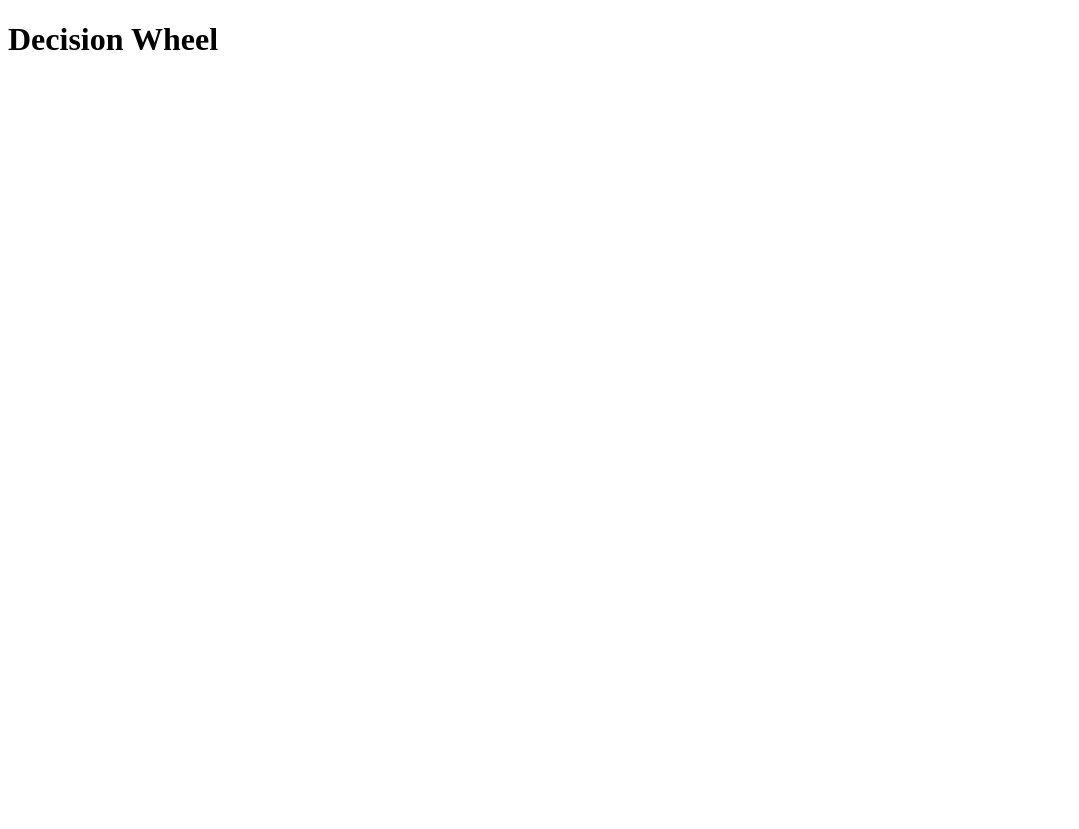
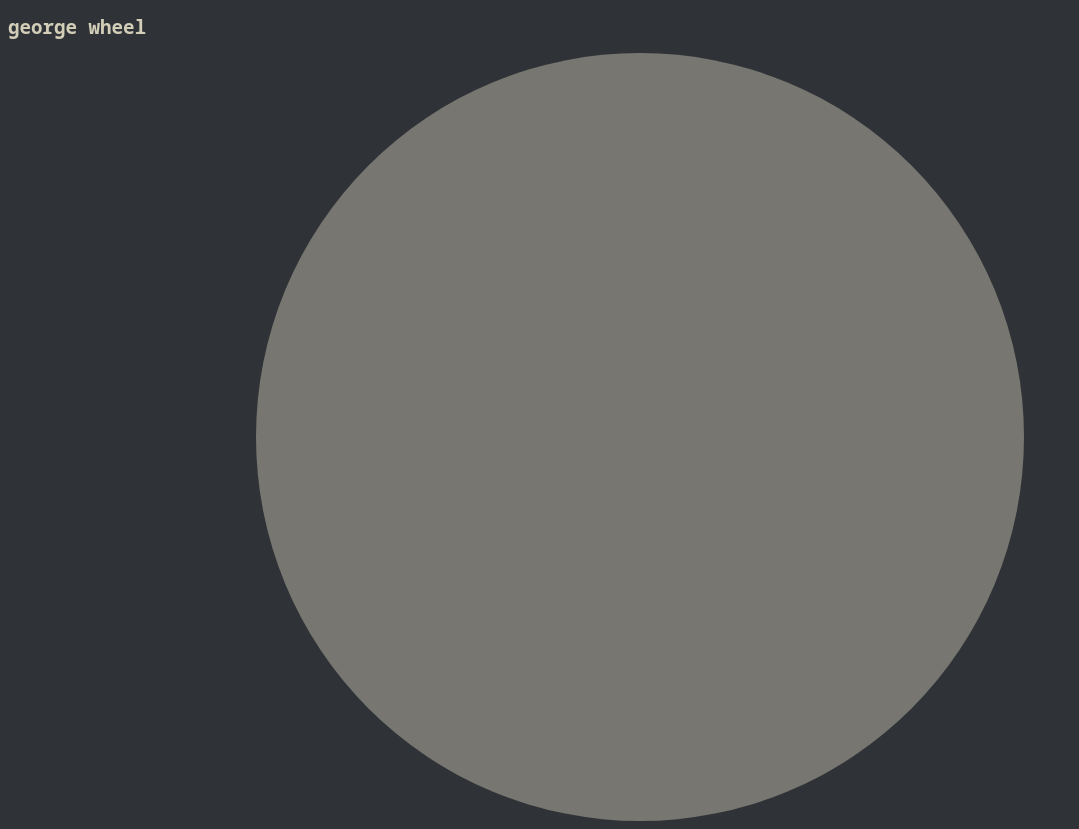
Before and after one commit to Nathan-Kimm/decision-wheel, a React (Vite) app: page / in a window 1280 px wide. Shown: the whole page, without its empty margins (0-1079 px from the left). Before the commit the page ends 800 px from the top, so only its background shows below. Built offline with nearby package versions, Linux system fonts and the light colour scheme.

Commit message:
Theme and text setup

```diff
--- /dev/null
+++ b/src/App.css
@@ -0,0 +1,31 @@
+@import url('https://fonts.googleapis.com/css2?family=Noto+Sans+Mono:wght@400;600;700&display=swap');
+
+* {
+    font-family: 'Noto Sans Mono', monospace;
+}
+
+body {
+    background-color: #2f3338;
+    color: #d2ceb8;
+    font-size: 100%;
+    margin: 1;
+}
+@media screen and (min-width: 1200px) {
+  h1 {
+    font-size: 1.5vw;
+  }
+}
+
+@media screen and (max-width: 1200px) {
+  h1 {
+    font-size: 2.5vw;
+  }
+}
+
+.circle{
+    width:60vw;
+    height:60vw;
+    border-radius: 50%;
+    background-color: #777670;
+    margin:auto;
+}
--- a/src/App.tsx
+++ b/src/App.tsx
@@ -1,8 +1,11 @@
+import './App.css'
+
 function App() {
-   return (
+  return (
     <>
-      <h1> Decision Wheel </h1>
-  </>
+      <h1> george wheel </h1>
+      <div className='circle'></div>
+    </>
   )
 }
 
```
